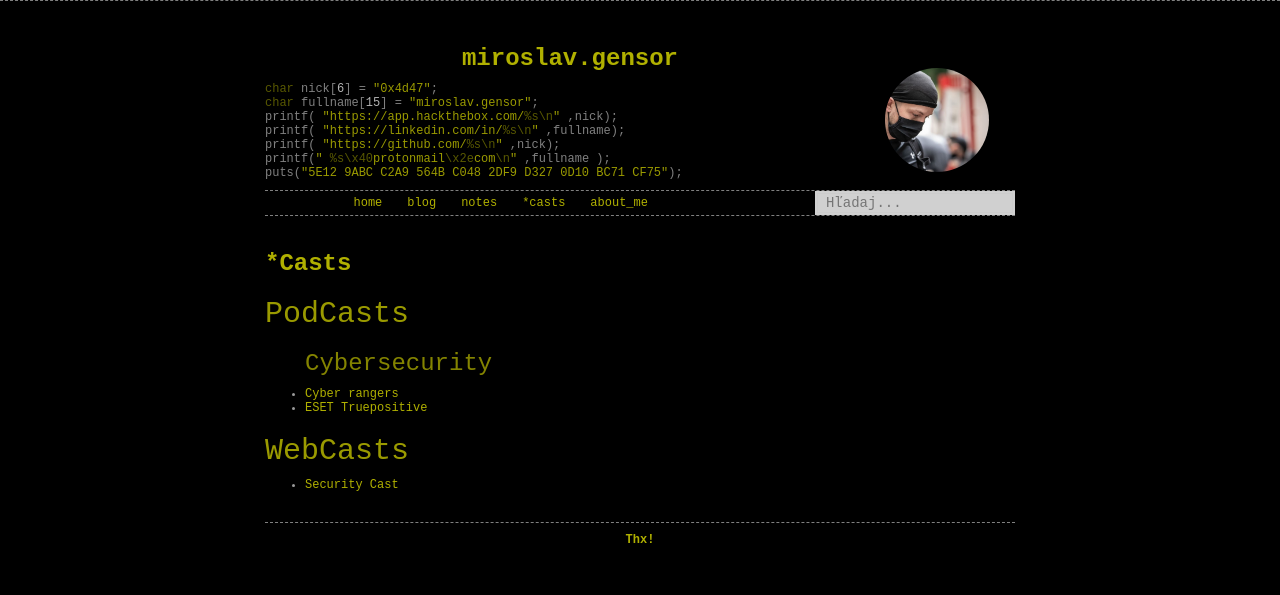
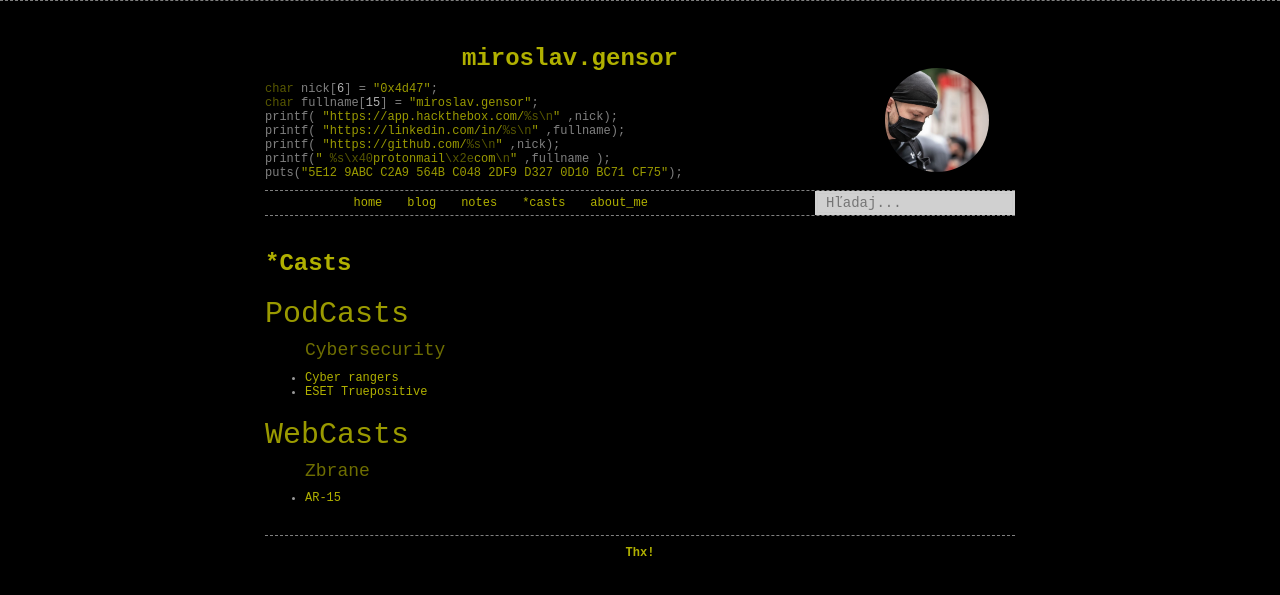
Before and after one commit to 0x00mg/0x00mg.github.io, a Jekyll site: the page built from casts.md, in a window 1280 px wide. Shown: the top 595 px of the page. Built offline with Jekyll 4.4.1, drawn with Linux system fonts in a browser that asks for light colours.

Commit message:
Update casts.md

```diff
--- a/casts.md
+++ b/casts.md
@@ -6,13 +6,14 @@ permalink: /casts/
 
 <h2>PodCasts</h2>
 <ul>
-<h3>Cybersecurity</h3>
-  <li><a href="https://www.cyber-rangers.com/cs/podcasty" target="_blank" rel="noopener noreferrer">Cyber rangers</a></li>
-  <li><a href="https://www.eset.com/cz/podcast-truepositive/" target="_blank" rel="noopener noreferrer">ESET Truepositive</a></li>
+  <h4>Cybersecurity</h4>
+    <li><a href="https://www.cyber-rangers.com/cs/podcasty" target="_blank" rel="noopener noreferrer">Cyber rangers</a></li>
+    <li><a href="https://www.eset.com/cz/podcast-truepositive/" target="_blank" rel="noopener noreferrer">ESET Truepositive</a></li>
 
 </ul>
 
 <h2>WebCasts</h2>
 <ul>
-  <li><a href="https://youtube.com/securitycast" target="_blank" rel="noopener noreferrer">Security Cast</a></li>
+  <h4>Zbrane</h4>
+    <li><a href="https://www.youtube.com/@MWARMSCZ" target="_blank" rel="noopener noreferrer">AR-15</a></li>
 </ul>
```
